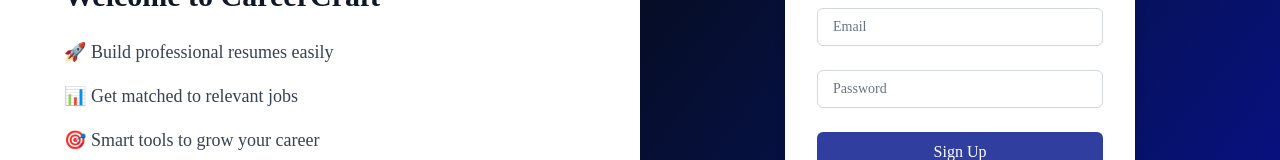
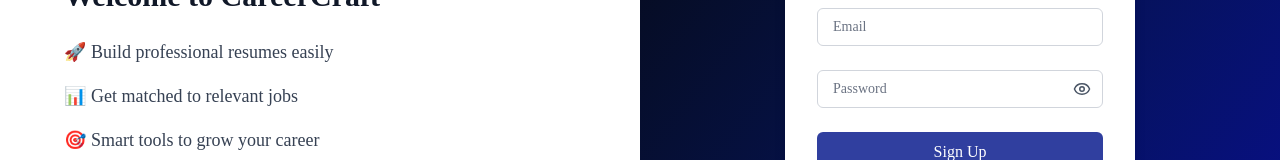
Before and after one commit to Anshulkavi/CareerCraft, a React (Vite) app in the folder my-project/: page /signup in a window 1280 px wide. Shown: the part 368-528 px from the top of the page. Built offline with nearby package versions, Linux system fonts and the light colour scheme; what @react-pdf/renderer would draw is missing.

Commit message:
Final local version - full frontend + backend

```diff
--- a/my-project/src/pages/AuthForm.jsx
+++ b/my-project/src/pages/AuthForm.jsx
@@ -380,13 +380,19 @@
 import React, { useState } from "react";
 import { useLocation, useNavigate, Link } from "react-router-dom";
 import GoogleButton from "../components/ui/googleButton";
+import { Eye, EyeOff } from "lucide-react";
 
 function AuthForm() {
   const location = useLocation();
   const navigate = useNavigate();
+  const [showPassword, setShowPassword] = useState(false);
   const isLogin = location.pathname === "/login";
 
-  const [formData, setFormData] = useState({ username: "", email: "", password: "" });
+  const [formData, setFormData] = useState({
+    username: "",
+    email: "",
+    password: "",
+  });
   const [message, setMessage] = useState("");
 
   const handleChange = (e) => {
@@ -404,19 +410,23 @@
     }
 
     if (password.length < 6) {
-      setMessage({ text: "Password must be at least 6 characters!", color: "red" });
+      setMessage({
+        text: "Password must be at least 6 characters!",
+        color: "red",
+      });
       return;
     }
 
     try {
       const endpoint = isLogin
-        // ? "http://localhost:8000/api/token/"
-        // : "http://localhost:8000/api/userauth/register/";
-        ? "https://careercraft-5kzo.onrender.com/api/token/"
+        ? // ? "http://localhost:8000/api/token/"
+          // : "http://localhost:8000/api/userauth/register/";
+          "https://careercraft-5kzo.onrender.com/api/token/"
         : "https://careercraft-5kzo.onrender.com/api/userauth/register/";
 
-
-      const body = isLogin ? { username: email, password } : { username, email, password };
+      const body = isLogin
+        ? { username: email, password }
+        : { username, email, password };
 
       const response = await fetch(endpoint, {
         method: "POST",
@@ -433,11 +443,17 @@
           window.dispatchEvent(new Event("loginStatusChanged"));
           navigate("/dashboard");
         } else {
-          setMessage({ text: "Signup successful! Please login.", color: "green" });
+          setMessage({
+            text: "Signup successful! Please login.",
+            color: "green",
+          });
           setTimeout(() => navigate("/login"), 2000);
         }
       } else {
-        setMessage({ text: data.detail || data.error || "Auth failed", color: "red" });
+        setMessage({
+          text: data.detail || data.error || "Auth failed",
+          color: "red",
+        });
       }
     } catch {
       setMessage({ text: "Something went wrong. Try again.", color: "red" });
@@ -448,14 +464,19 @@
     <div className="min-h-screen flex font-[Poppins] flex-col lg:flex-row">
       {/* Left Section (hidden on small screens) */}
       <div className="hidden lg:flex w-full lg:w-1/2 bg-white px-16 py-20 flex-col justify-center">
-        <h1 className="text-3xl font-bold text-gray-900 mb-6">Welcome to CareerCraft</h1>
+        <h1 className="text-3xl font-bold text-gray-900 mb-6">
+          Welcome to CareerCraft
+        </h1>
         <ul className="space-y-4 text-gray-700 text-lg">
           <li>🚀 Build professional resumes easily</li>
           <li>📊 Get matched to relevant jobs</li>
           <li>🎯 Smart tools to grow your career</li>
         </ul>
         <p className="mt-10 text-sm text-purple-700">
-          Explore <a href="#" className="underline">AI-Powered Tools</a>
+          Explore{" "}
+          <a href="#" className="underline">
+            AI-Powered Tools
+          </a>
         </p>
       </div>
 
@@ -507,7 +528,7 @@
               </label>
             </div>
 
-            <div className="relative mb-6">
+            {/* <div className="relative mb-6">
               <input
                 id="password"
                 type="password"
@@ -524,6 +545,32 @@
               >
                 Password
               </label>
+
+            </div> */}
+            <div className="relative mb-6">
+              <input
+                id="password"
+                type={showPassword ? "text" : "password"}
+                value={formData.password}
+                onChange={handleChange}
+                required
+                className="peer w-full px-3 py-2 pr-10 border border-gray-300 rounded-md text-sm outline-none focus:border-[#303f9f]"
+              />
+              <label
+                htmlFor="password"
+                className="absolute left-3 top-1/2 -translate-y-1/2 text-gray-500 text-sm transition-all
+    peer-focus:top-[-0.4rem] peer-focus:text-xs peer-focus:text-[#303f9f]
+    peer-valid:top-[-0.4rem] peer-valid:text-xs peer-valid:text-[#303f9f] bg-white px-1"
+              >
+                Password
+              </label>
+
+              <div
+                onClick={() => setShowPassword(!showPassword)}
+                className="absolute right-3 top-1/2 -translate-y-1/2 text-gray-600 cursor-pointer"
+              >
+                {showPassword ? <EyeOff size={18} /> : <Eye size={18} />}
+              </div>
             </div>
 
             <button
@@ -545,7 +592,10 @@
 
             <p className="text-sm text-gray-600">
               {isLogin ? "Don't have an account?" : "Already have an account?"}{" "}
-              <Link to={isLogin ? "/signup" : "/login"} className="text-blue-600 underline">
+              <Link
+                to={isLogin ? "/signup" : "/login"}
+                className="text-blue-600 underline"
+              >
                 {isLogin ? "Sign Up" : "Login"}
               </Link>
             </p>
--- a/my-project/src/pages/Pricing.jsx
+++ b/my-project/src/pages/Pricing.jsx
@@ -1,15 +1,42 @@
-import React from "react";
-import { Link } from "react-router-dom";
+// import React from "react";
+// import { Link } from "react-router-dom";
+// import SubscriptionForm from "./SubscriptionForm";
+
+// export default function Pricing() {
+//   return (
+//     <div className="min-h-screen px-4 py-12">
+//       <h1 className="text-3xl font-bold text-center mb-10">Choose Your Plan</h1>
+
+//       {/* ...pricing cards code... */}
+
+//       {/* Subscription Form below pricing section */}
+//       <div className="mt-16 max-w-2xl mx-auto">
+//         <SubscriptionForm />
+//       </div>
+//     </div>
+//   );
+// }
+
+import React, { useEffect, useState } from "react";
+import { useLocation, Navigate } from "react-router-dom";
 import SubscriptionForm from "./SubscriptionForm";
 
 export default function Pricing() {
+  const [isLoggedIn, setIsLoggedIn] = useState(true); // default to true for SSR
+  const location = useLocation();
+
+  useEffect(() => {
+    const token = localStorage.getItem("token");
+    setIsLoggedIn(!!token);
+  }, []);
+
+  if (!isLoggedIn) {
+    return <Navigate to="/login" state={{ from: location }} replace />;
+  }
+
   return (
     <div className="min-h-screen px-4 py-12">
       <h1 className="text-3xl font-bold text-center mb-10">Choose Your Plan</h1>
-
-      {/* ...pricing cards code... */}
-
-      {/* Subscription Form below pricing section */}
       <div className="mt-16 max-w-2xl mx-auto">
         <SubscriptionForm />
       </div>
```
